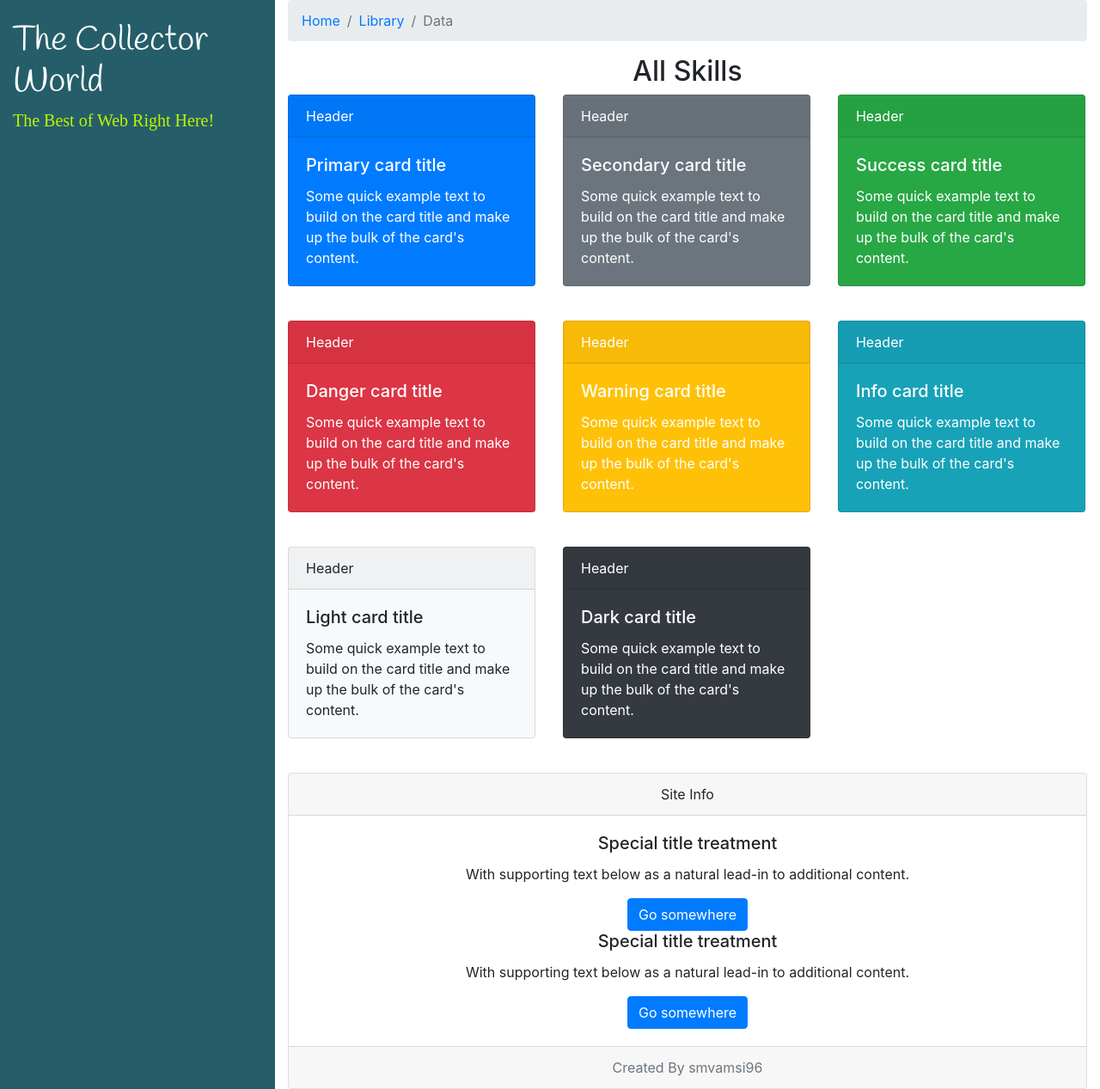
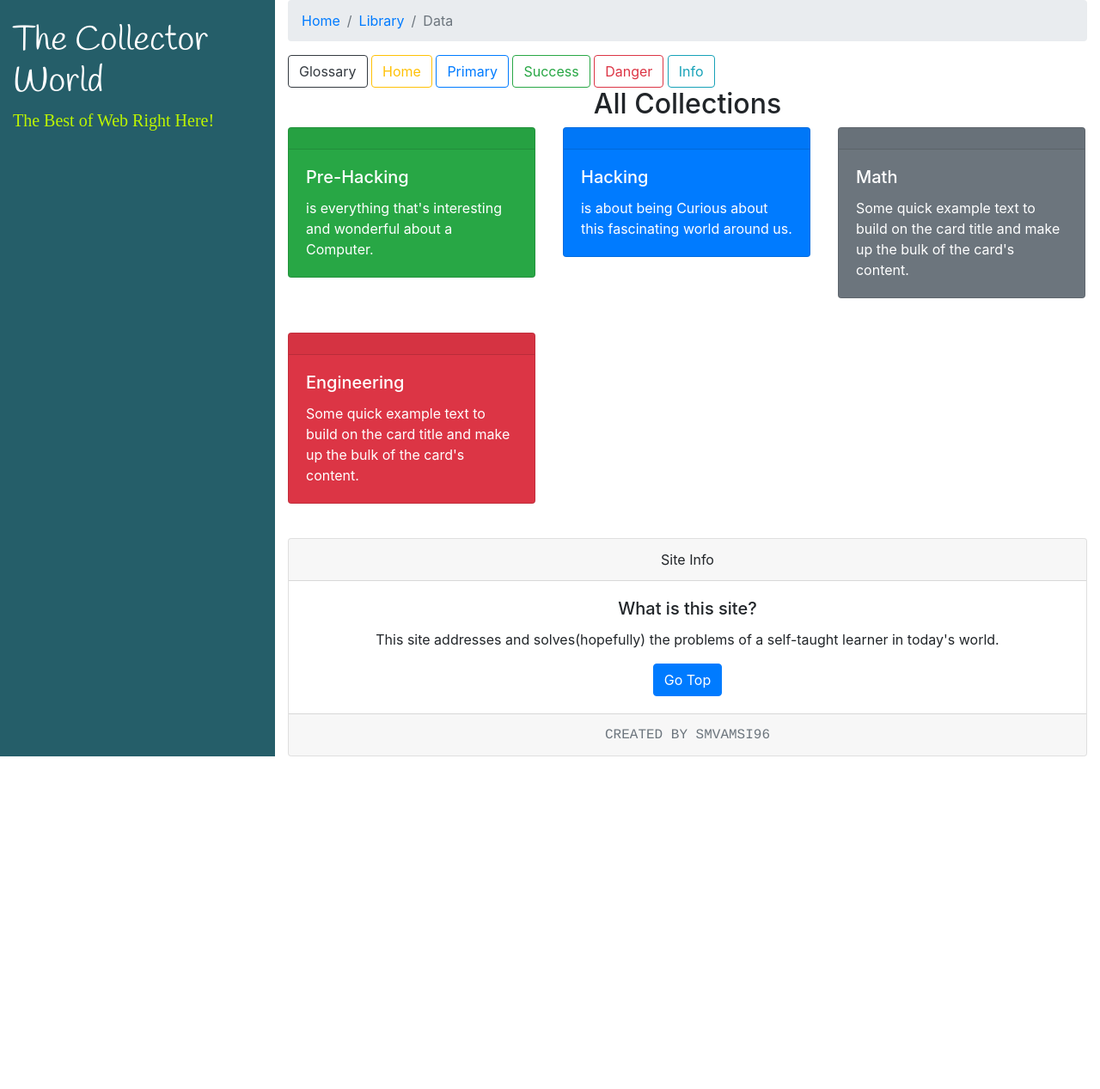
Before and after one commit to smvamsi96/smvamsi96.github.io, a Jekyll site: the page built from index.html, in a window 1280 px wide and 1267 px high. Shown: the whole window at 86% size. Built offline with Jekyll 4.4.1, drawn with Linux system fonts in a browser that asks for light colours; some web fonts are replaced.

Commit message:
just-starting-to-implement-the-site

```diff
--- /dev/null
+++ b/_includes/buttons.html
@@ -0,0 +1,6 @@
+<a href="/glossary"><button type="button" class="btn btn-outline-dark">Glossary</button></a>
+<a href="/"><button type="button" class="btn btn-outline-warning">Home</button></a>
+<a href="/"><button type="button" class="btn btn-outline-primary">Primary</button></a>
+<a href="/"><button type="button" class="btn btn-outline-success">Success</button></a>
+<a href="/"><button type="button" class="btn btn-outline-danger">Danger</button></a>
+<a href="/"><button type="button" class="btn btn-outline-info">Info</button></a>
--- a/_includes/footer.html
+++ b/_includes/footer.html
@@ -5,16 +5,13 @@
 	</div>
 
 	<div class="card-body">
-		<h5 class="card-title">Special title treatment</h5>
-		<p class="card-text">With supporting text below as a natural lead-in to additional content.</p>
-		<a href="#" class="btn btn-primary">Go somewhere</a>
-		<h5 class="card-title">Special title treatment</h5>
-		<p class="card-text">With supporting text below as a natural lead-in to additional content.</p>
-		<a href="#" class="btn btn-primary">Go somewhere</a>
+		<h5 class="card-title">What is this site?</h5>
+		<p class="card-text">This site addresses and solves(hopefully) the problems of a self-taught learner in today's world.</p>
+		<a href="#" class="btn btn-primary">Go Top</a>
 	</div>
 
-	<div class="card-footer text-muted">
-		Created By smvamsi96
+	<div class="card-footer text-muted" style="font-family: Courier;">
+		CREATED BY SMVAMSI96
 	</div>
 
 </div>
--- a/_layouts/default.html
+++ b/_layouts/default.html
@@ -24,16 +24,19 @@
 					<h5 style="font-family: 'Baloo Tamma 2';color: #BDF500;">The Best of Web Right Here!<h5>
 				</div>
 
+				<!--BREADCRUMBS HERE -->
 				<div class="col-md-9">
 
 					{% include breadcrumb.html %}
 
+					{% include buttons.html %}
 
 					{{ content }}
 
 					{% include footer.html %}
 
 				</div>
+
 
 			</div>
 
--- /dev/null
+++ b/_layouts/topic.html
@@ -0,0 +1,5 @@
+explain what this "thing" is all about
+
+list all the subtopics in this "thing"
+
+maybe store this list in a data file.
--- a/index.html
+++ b/index.html
@@ -3,57 +3,61 @@ layout: default
 ---
 
 
-<h2 style="text-align: center">All Skills</h2>
+<h2 style="text-align: center">All Collections</h2>
 
 <div class="row row-cols-1 row-cols-md-3">
-<div class="col mb-4">
-<div class="card text-white bg-primary mb-3" style="max-width: 18rem;">
-<div class="card-header">Header</div>
+
+<a href="/prehacking/"><div class="col mb-4">
+<div class="card text-white bg-success mb-3" style="max-width: 18rem;">
+<div class="card-header"></div>
 <div class="card-body">
-<h5 class="card-title">Primary card title</h5>
-<p class="card-text">Some quick example text to build on the card title and make up the bulk of the card's content.</p>
+<h5 class="card-title">Pre-Hacking</h5>
+<p class="card-text">is everything that's interesting and wonderful about a Computer.</p>
 </div>
 </div>
 </div>
+</a>
+
+<a href="/"><div class="col mb-4">
+<div class="card text-white bg-primary mb-3" style="max-width: 18rem;">
+<div class="card-header"></div>
+<div class="card-body">
+<h5 class="card-title">Hacking</h5>
+<p class="card-text">is about being Curious about this fascinating world around us.</p>
+</div>
+</div>
+</div></a>
 <div class="col mb-4">
 <div class="card text-white bg-secondary mb-3" style="max-width: 18rem;">
-<div class="card-header">Header</div>
+<div class="card-header"></div>
 <div class="card-body">
-<h5 class="card-title">Secondary card title</h5>
-<p class="card-text">Some quick example text to build on the card title and make up the bulk of the card's content.</p>
-</div>
-</div>
-</div>
-<div class="col mb-4">
-<div class="card text-white bg-success mb-3" style="max-width: 18rem;">
-<div class="card-header">Header</div>
-<div class="card-body">
-<h5 class="card-title">Success card title</h5>
+<h5 class="card-title">Math</h5>
 <p class="card-text">Some quick example text to build on the card title and make up the bulk of the card's content.</p>
 </div>
 </div>
 </div>
 <div class="col mb-4">
 <div class="card text-white bg-danger mb-3" style="max-width: 18rem;">
-<div class="card-header">Header</div>
+<div class="card-header"></div>
 <div class="card-body">
-<h5 class="card-title">Danger card title</h5>
+<h5 class="card-title">Engineering</h5>
 <p class="card-text">Some quick example text to build on the card title and make up the bulk of the card's content.</p>
 </div>
 </div>
 </div>
+<!--
 <div class="col mb-4">
 <div class="card text-white bg-warning mb-3" style="max-width: 18rem;">
-<div class="card-header">Header</div>
+<div class="card-header"></div>
 <div class="card-body">
-<h5 class="card-title">Warning card title</h5>
+<h5 class="card-title"></h5>
 <p class="card-text">Some quick example text to build on the card title and make up the bulk of the card's content.</p>
 </div>
 </div>
 </div>
 <div class="col mb-4">
 <div class="card text-white bg-info mb-3" style="max-width: 18rem;">
-<div class="card-header">Header</div>
+<div class="card-header"></div>
 <div class="card-body">
 <h5 class="card-title">Info card title</h5>
 <p class="card-text">Some quick example text to build on the card title and make up the bulk of the card's content.</p>
@@ -62,7 +66,7 @@ layout: default
 </div>
 <div class="col mb-4">
 <div class="card bg-light mb-3" style="max-width: 18rem;">
-<div class="card-header">Header</div>
+<div class="card-header"></div>
 <div class="card-body">
 <h5 class="card-title">Light card title</h5>
 <p class="card-text">Some quick example text to build on the card title and make up the bulk of the card's content.</p>
@@ -71,11 +75,12 @@ layout: default
 </div>
 <div class="col mb-4">
 <div class="card text-white bg-dark mb-3" style="max-width: 18rem;">
-<div class="card-header">Header</div>
+<div class="card-header"></div>
 <div class="card-body">
 <h5 class="card-title">Dark card title</h5>
 <p class="card-text">Some quick example text to build on the card title and make up the bulk of the card's content.</p>
 </div>
 </div>
 </div>
+-->
 </div>
```
Also changed, not shown: _layouts/subtopic.html (added, +27 -0 lines), glossary.md (added, +7 -0 lines), 1 other file.
